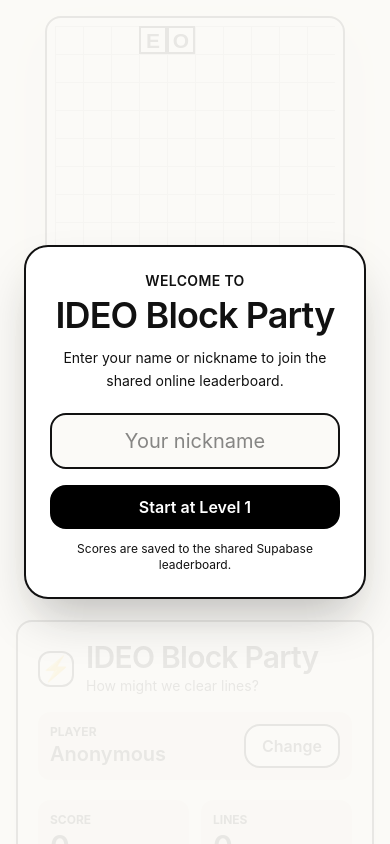
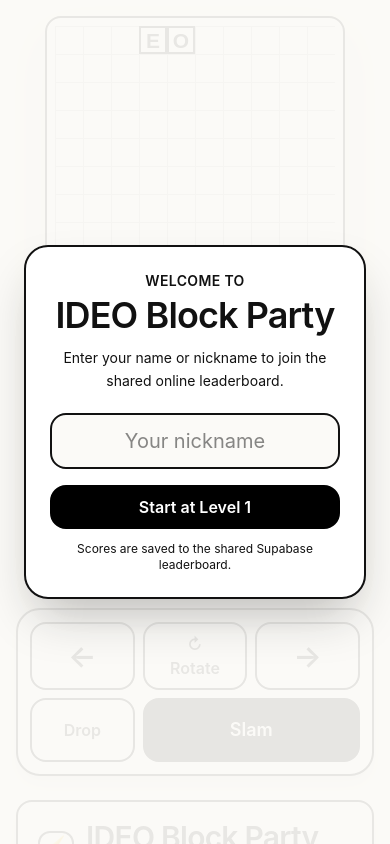
Before and after one commit to tomor323/ideo-tetris, a React (Vite) app: page / in a window 390 px wide. Shown: the top 844 px of the page. Built offline with nearby package versions, Linux system fonts and the light colour scheme; no server answers; the database is empty.

Commit message:
Mobile UI fix

```diff
--- a/src/App.jsx
+++ b/src/App.jsx
@@ -100,7 +100,8 @@
 function Button({ children, className = "", variant = "default", ...props }) {
   return (
     <button
-      className={`px-4 py-2 rounded-2xl font-semibold transition active:scale-95 ${
+      type="button"
+      className={`px-4 py-2 rounded-2xl font-semibold transition active:scale-95 touch-manipulation ${
         variant === "outline" ? "bg-white border-2 border-black" : "bg-black text-white border-2 border-black"
       } ${className}`}
       {...props}
@@ -679,6 +680,7 @@
         </div>
       )}
       <div className="w-full max-w-5xl grid md:grid-cols-[1fr_310px] gap-6 items-start">
+        <div className="space-y-3">
           <motion.div animate={boardFrameMotion} transition={boardFrameTransition} className="flex justify-center">
             <div
               className="relative p-2 sm:p-3 rounded-2xl overflow-hidden"
@@ -776,7 +778,7 @@
             {gameOver && (
               <div className="absolute inset-0 rounded-xl bg-white/85 flex items-center justify-center text-center p-6">
                 <div>
-                  <div className="text-4xl font-semibold tracking-tight">Block overload</div>
+                  <div className="text-4xl font-semibold tracking-tight">IDEO-verload</div>
                   <p className="mt-2 text-sm">The grid couldn&apos;t take the party anymore.</p>
                   <div className="mt-3 text-sm">Score submitted for <strong>{sanitizePlayerName(playerName)}</strong>.</div>
                   <Button className="mt-4 rounded-2xl" onClick={() => reset()}>
@@ -787,6 +789,29 @@
             )}
             </div>
           </motion.div>
+
+          <div
+            className="md:hidden grid grid-cols-3 gap-2 rounded-3xl p-3 shadow-lg"
+            style={{ background: PALETTE.paper, border: `2px solid ${PALETTE.ink}` }}
+            aria-label="Touch controls"
+          >
+            <Button variant="outline" className="min-h-16 rounded-2xl text-3xl" aria-label="Move left" onClick={() => move(-1)}>
+              ←
+            </Button>
+            <Button variant="outline" className="min-h-16 rounded-2xl text-base" aria-label="Rotate block" onClick={rotatePiece}>
+              ↻ Rotate
+            </Button>
+            <Button variant="outline" className="min-h-16 rounded-2xl text-3xl" aria-label="Move right" onClick={() => move(1)}>
+              →
+            </Button>
+            <Button variant="outline" className="col-span-1 min-h-16 rounded-2xl text-base" aria-label="Drop one row" onClick={softDrop}>
+              Drop
+            </Button>
+            <Button className="col-span-2 min-h-16 rounded-2xl text-lg" aria-label="Slam block to the bottom" onClick={hardDrop}>
+              Slam
+            </Button>
+          </div>
+        </div>
 
         <div className="space-y-4">
           <Card className="rounded-2xl shadow-lg" style={{ border: `2px solid ${PALETTE.ink}`, background: PALETTE.paper }}>
@@ -830,52 +855,12 @@
                 </div>
               </div>
 
-              <div className="mt-5">
-                <div className="flex justify-between text-sm font-bold">
-                  <span>Chaos level</span>
-                  <span>Level {chaos}</span>
-                </div>
-                <input
-                  className="w-full mt-2 accent-black opacity-70 cursor-not-allowed"
-                  type="range"
-                  min={MIN_CHAOS}
-                  max={MAX_CHAOS}
-                  step="1"
-                  value={chaos}
-                  disabled
-                  aria-label="Chaos level (rises as you clear lines)"
-                />
-                <div className="grid grid-cols-5 gap-1 mt-3" aria-label="Chaos level indicator">
-                  {Array.from({ length: MAX_CHAOS }, (_, i) => i + 1).map((level) => (
-                    <div
-                      key={level}
-                      className="rounded-lg py-1 text-center text-xs font-semibold"
-                      style={{ background: level === chaos ? PALETTE.ink : PALETTE.soft, color: level === chaos ? PALETTE.paper : PALETTE.ink }}
-                    >
-                      {level}
-                    </div>
-                  ))}
-                </div>
-                <p className="text-xs mt-2 leading-relaxed">
-                  Starts at Chaos 1. Every {LINES_PER_CHAOS_LEVEL} lines cleared bumps chaos by one, up to Level {MAX_CHAOS}.
-                  {chaos < MAX_CHAOS ? (
-                    <>
-                      {" "}
-                      Clear <strong>{chaos * LINES_PER_CHAOS_LEVEL - lines}</strong> more line
-                      {chaos * LINES_PER_CHAOS_LEVEL - lines === 1 ? "" : "s"} for Chaos {chaos + 1}.
-                    </>
-                  ) : (
-                    <> Maximum chaos.</>
-                  )}
-                </p>
-              </div>
-
               <div className="mt-5 rounded-xl p-4 flex items-center justify-between" style={{ background: PALETTE.soft }}>
                 <div>
                   <div className="text-xs uppercase font-bold mb-2">Next</div>
                   <PiecePreview piece={nextPiece} />
                 </div>
-                <div className="text-right text-xs leading-relaxed max-w-[145px]">
+                <div className="hidden md:block text-right text-xs leading-relaxed max-w-[145px]">
                   Arrow keys move/drop.<br />↑ rotates. Space slams.<br />C resets the game.
                 </div>
               </div>
@@ -910,23 +895,6 @@
                 </Button>
               </div>
 
-              <div className="grid grid-cols-3 gap-2 mt-3 md:hidden">
-                <Button variant="outline" className="rounded-2xl" onClick={() => move(-1)}>
-                  ←
-                </Button>
-                <Button variant="outline" className="rounded-2xl" onClick={rotatePiece}>
-                  Rotate
-                </Button>
-                <Button variant="outline" className="rounded-2xl" onClick={() => move(1)}>
-                  →
-                </Button>
-                <Button variant="outline" className="rounded-2xl col-span-2" onClick={softDrop}>
-                  Drop
-                </Button>
-                <Button variant="outline" className="rounded-2xl" onClick={hardDrop}>
-                  Slam
-                </Button>
-              </div>
             </CardContent>
           </Card>
 
```
Also changed, not shown: 6 other files (tests, documents, lock files or other folders). Lines whose indentation alone changed are shown as unchanged.
